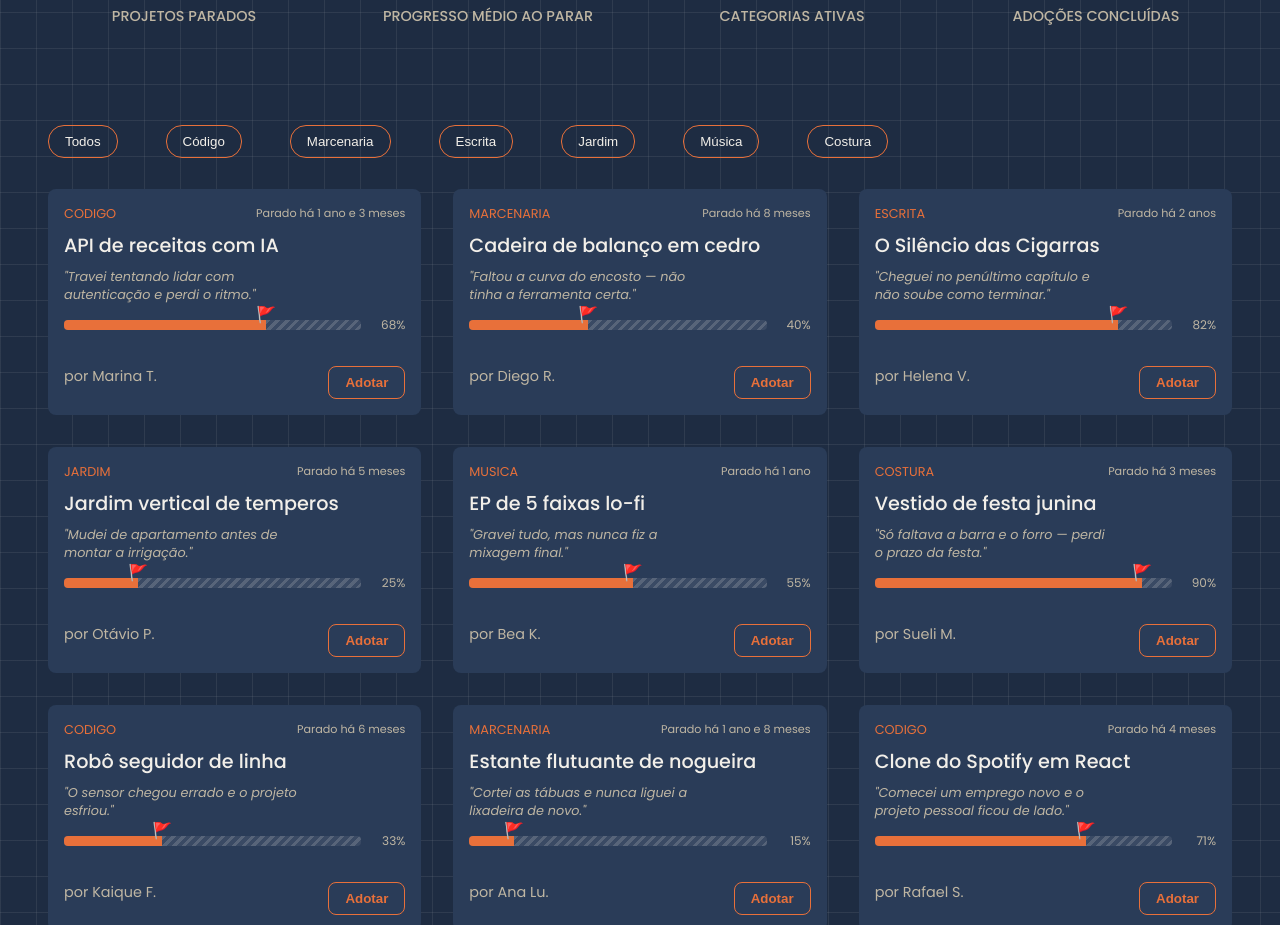
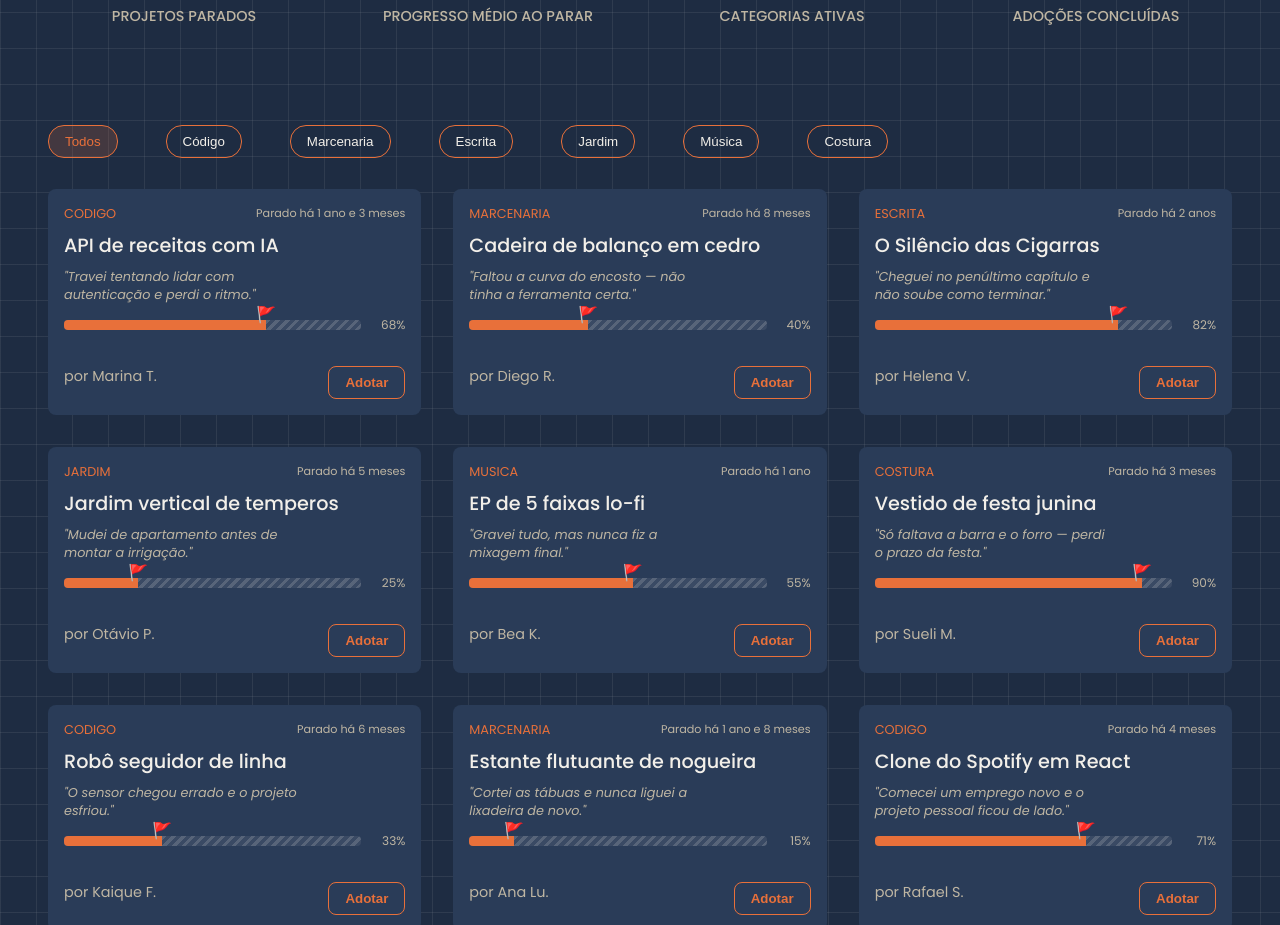
Before and after one commit to SBrunoli/Projeto-Inacabados, a React (Vite) app: page / in a window 1280 px wide. Shown: the part 780-1705 px from the top of the page. Built offline with nearby package versions, Linux system fonts and the light colour scheme; data requests are answered from the project's data file.

Commit message:
feat: adiciona funcionalidade de filtros ao projeto

```diff
--- a/src/App.tsx
+++ b/src/App.tsx
@@ -1,3 +1,4 @@
+import { useState } from "react";
 import Filters from "./components/Filters/Filters";
 import Hero from "./components/Hero/Hero";
 import Infos from "./components/Infos/Infos";
@@ -5,13 +6,15 @@ import Navbar from "./components/Navbar/Navbar";
 import Projects from "./components/Projects/Projects";
 
 function App() {
+  const [category, setCategory] = useState("todos");
+
   return (
     <>
       <Navbar />
       <Hero />
       <Infos />
-      <Filters />
-      <Projects />
+      <Filters activeCategory={category} handleCategory={setCategory} />
+      <Projects activeCategory={category} />
     </>
   );
 }
--- a/src/components/Filters/Filters.module.css
+++ b/src/components/Filters/Filters.module.css
@@ -23,7 +23,7 @@
   cursor: pointer;
 }
 
-.filters__button:focus {
+.filters__button--active {
   background-color: var(--color-primary-dim);
   color: var(--color-primary);
 }
--- a/src/components/Filters/Filters.tsx
+++ b/src/components/Filters/Filters.tsx
@@ -6,7 +6,12 @@ interface Categories {
   label: string;
 }
 
-function Filters() {
+interface FiltersProps {
+  activeCategory: string;
+  handleCategory: (category: string) => void;
+}
+
+function Filters({ activeCategory, handleCategory }: FiltersProps) {
   const [filters, setFilters] = useState<Categories[]>([]);
   const [error, setError] = useState<Error | null>(null);
   const [loading, setLoading] = useState<boolean>(true);
@@ -31,11 +36,21 @@ function Filters() {
     <div className={styles.filters}>
       <ul className={styles.filters__list}>
         <li>
-          <button className={styles.filters__button}>Todos</button>
+          <button
+            className={`${styles.filters__button} ${activeCategory === "todos" ? styles["filters__button--active"] : ""}`}
+            onClick={() => handleCategory("todos")}
+          >
+            Todos
+          </button>
         </li>
         {filters.map((category) => (
           <li key={category.id}>
-            <button className={styles.filters__button}>{category.label}</button>
+            <button
+              className={`${styles.filters__button} ${activeCategory === category.id ? styles["filters__button--active"] : ""}`}
+              onClick={() => handleCategory(category.id)}
+            >
+              {category.label}
+            </button>
           </li>
         ))}
       </ul>
--- a/src/components/Projects/Projects.tsx
+++ b/src/components/Projects/Projects.tsx
@@ -12,16 +12,21 @@ interface Project {
   reason: string;
 }
 
+interface ProjectsProps {
+  activeCategory: string;
+}
+
 const INITIAL_VISIBLE = 10;
 const LOAD_STEP = 10;
 
-function Projects() {
+function Projects({ activeCategory }: ProjectsProps) {
   const [projects, setProjects] = useState<Project[]>([]);
   const [error, setError] = useState<Error | null>(null);
   const [loading, setLoading] = useState<boolean>(true);
+  // Quantidade de projetos visíveis na tela
   const [visibleCount, setVisibleCount] = useState(INITIAL_VISIBLE);
 
-  //requisition to fetch projects from the API
+  // Busca os projetos na API assim que o componente é montado
   useEffect(() => {
     fetch("http://localhost:3000/projects")
       .then((response) => {
@@ -35,12 +40,29 @@ function Projects() {
       .finally(() => setLoading(false));
   }, []);
 
+  // Sempre que o filtro de categoria mudar, volta a quantidade
+  // visível pro valor inicial (evita carregar "sobras" do filtro anterior)
+  useEffect(() => {
+    setVisibleCount(INITIAL_VISIBLE);
+  }, [activeCategory]);
+
   if (loading) return <p>Carregando projetos...</p>;
   if (error) return <p>Erro: {error.message}</p>;
 
-  const visibleProjects = projects.slice(0, visibleCount);
-  const hasMore = visibleCount < projects.length;
+  // Se a categoria ativa for "todos", mostra tudo;
+  // senão, filtra só os projetos da categoria selecionada
+  const filteredProjects =
+    activeCategory === "todos"
+      ? projects
+      : projects.filter((project) => project.category === activeCategory);
 
+  // Corta a lista filtrada, mostrando só a quantidade permitida agora
+  const visibleProjects = filteredProjects.slice(0, visibleCount);
+
+  // Verdadeiro quando ainda existem projetos escondidos pra mostrar
+  const hasMore = visibleCount < filteredProjects.length;
+
+  // Carrega mais projetos ao clicar no botão
   const handleLoadMore = () => {
     setVisibleCount((current) => current + LOAD_STEP);
   };
@@ -53,13 +75,14 @@ function Projects() {
         ))}
       </div>
 
+      {/* Só mostra o botão "carregar mais" se ainda houver projetos escondidos */}
       {hasMore && (
         <div className={styles.project__footer}>
           <button className={styles.project__loadMore} onClick={handleLoadMore}>
             Carregar mais projetos
           </button>
           <span className={styles.project__counter}>
-            {visibleCount} de {projects.length}
+            {visibleCount} de {filteredProjects.length}
           </span>
         </div>
       )}
```
